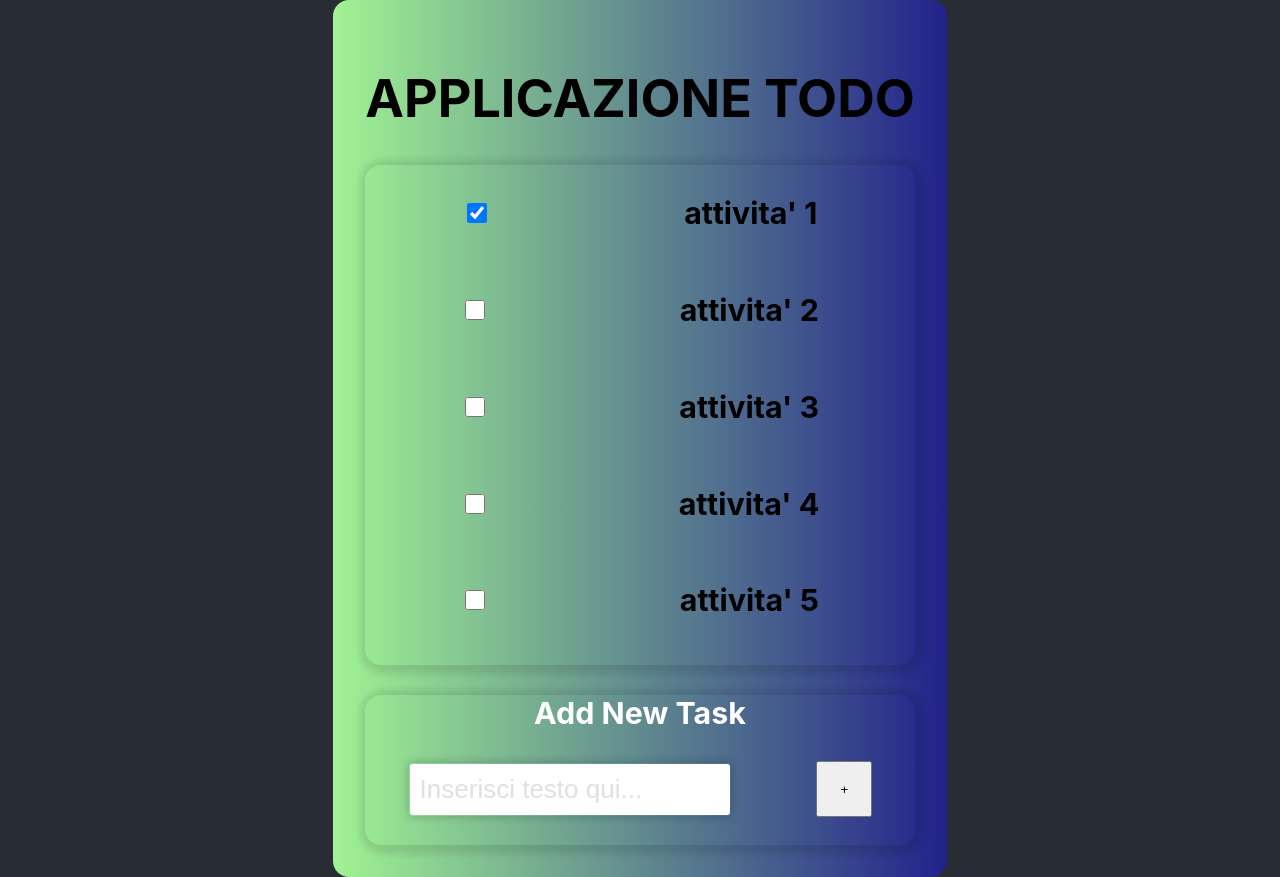
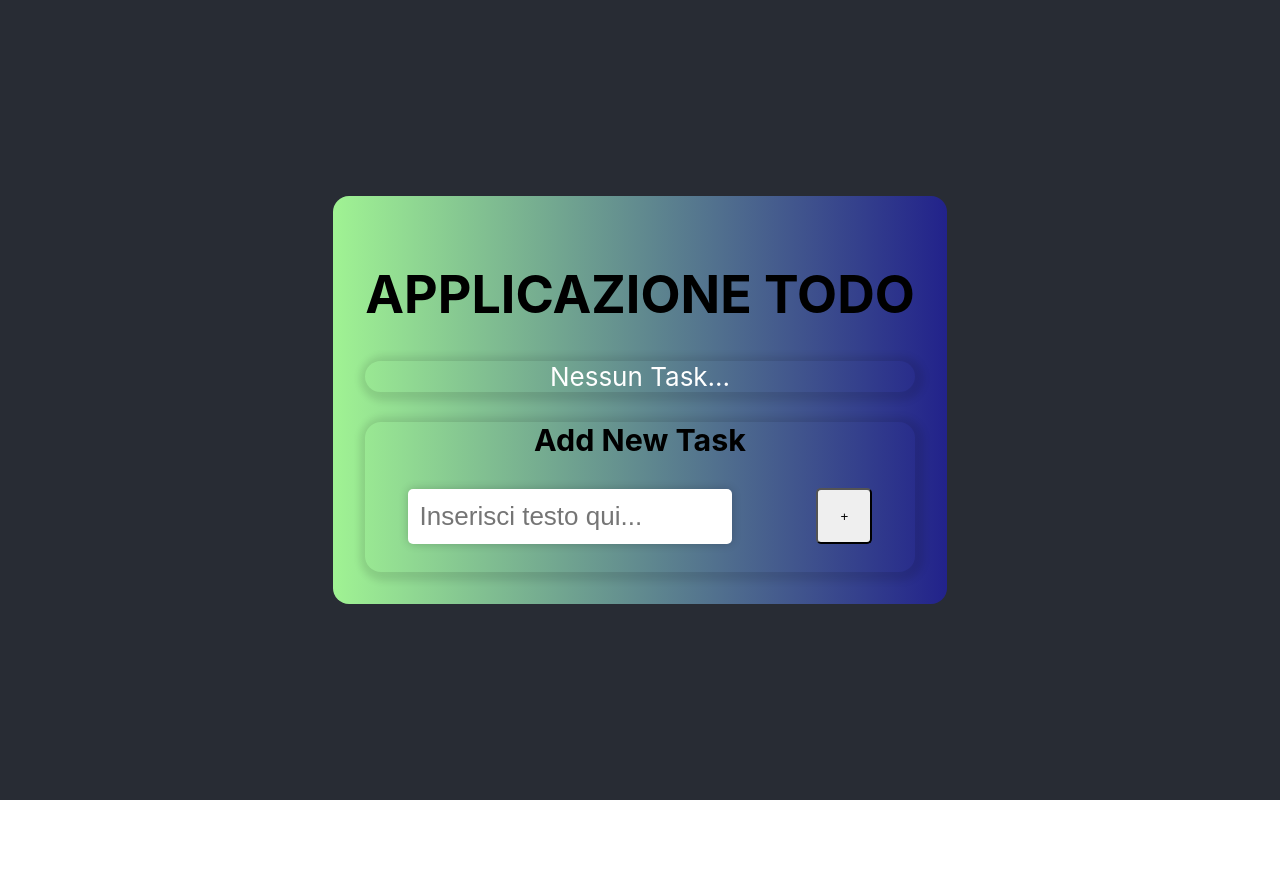
Before and after one commit to Domenico-lel/tutorial, a React (Create React App) app: page / in a window 1280 px wide. After the commit the page ends 800 px from the top, so only its background shows below. Built offline with nearby package versions, Linux system fonts and the light colour scheme.

Commit message:
print on page (TodoApp) and take on input.

```diff
--- a/src/App.css
+++ b/src/App.css
@@ -5,12 +5,6 @@
 .App-logo {
   height: 40vmin;
   pointer-events: none;
-}
-
-@media (prefers-reduced-motion: no-preference) {
-  .App-logo {
-    animation: App-logo-spin infinite 20s linear;
-  }
 }
 
 .App-header {
@@ -28,21 +22,12 @@
   color: #61dafb;
 }
 
-@keyframes App-logo-spin {
-  from {
-    transform: rotate(0deg);
-  }
-  to {
-    transform: rotate(360deg);
-  }
-}
-
 .black{
   color: black;
 }
 
 
-
+/* style main container */
 .widget-app{
   padding: 32px;
   border-radius: 16px;
@@ -52,7 +37,7 @@
 
 .task-list{
   width: 100%;
-  min-height: 500px;
+  min-height: fit-content;
   background-color: transparent;
   border-radius: 16px;
   box-shadow: 2px 2px 7px 7px rgba(0, 0, 0, 0.1);
@@ -68,13 +53,9 @@
   box-shadow: 2px 2px 7px 7px rgba(0, 0, 0, 0.1);
 }
 
-input[type="checkbox"] {
-  width: 20px;
-  height: 20px;
-  cursor: pointer;
-}
 
 
+/* flex class */
 .flex{
   display: flex;
   align-items: center;
@@ -84,6 +65,12 @@ input[type="checkbox"] {
 
 
 
+/* style input */
+input[type="checkbox"] {
+  width: 20px;
+  height: 20px;
+  cursor: pointer;
+}
 
 .gradient-input {
   width: 300px;
@@ -91,28 +78,22 @@ input[type="checkbox"] {
   font-size: 1em;
   border: 2px solid transparent;
   border-radius: 5px;
-  -webkit-background-clip: padding-box;
-  background-clip: padding-box;
   color: black;
   outline: none;
   box-shadow: 0 0 10px rgba(0, 0, 0, 0.2);
-  transition: box-shadow 0.3s ease;
-}
-
-.gradient-input::placeholder {
-  color: #e0e0e0;
 }
 
 .gradient-input:hover {
-  box-shadow: 0 0 10px rgba(0, 0, 255, 0.5);
-  border: 2px solid rgba(0, 0, 255, 0.5);
+  box-shadow: 0 0 10px #22228b;
+  border: 2px solid #22228b;
 }
 
 
-
+/* style button */
 button{
   height: 56px;
   width: 56px;
+  border-radius: 5px;
 }
 
 button:hover {
--- a/src/TodoApp.js
+++ b/src/TodoApp.js
@@ -1,3 +1,4 @@
+import { useState } from "react";
 import NewTaskbar from "./components/NewTaskbar";
 import TaskList from "./components/TaskList";
 
@@ -12,7 +13,7 @@ function TodoApp() {
             done: false,
         }, {
             title: "attivita' 3",
-            done: false,
+            done: true,
         }, {
             title: "attivita' 4",
             done: false,
@@ -22,12 +23,33 @@ function TodoApp() {
         },
     ]
 
+    const [items, setItems] = useState([])
+
+    const handleNewTask = (newTaskName) => {
+
+        var itemscopy = items.slice()
+         itemscopy.push({
+            title: newTaskName,
+            done: false,
+        });
+         setItems(itemscopy)
+        }
+
+    console.log("TodoApp rendered")
+
     return <div className="widget-app">
         <h1 className="black">APPLICAZIONE TODO</h1>
         <TaskList items={
-            fakeItems
+            items
         } />
-        <NewTaskbar/>
+        <NewTaskbar
+            onNewTask={
+                (taskName)=>{
+                    console.log(taskName)
+                    handleNewTask(taskName)
+                }
+            }
+        />
     </div>
 }
 
--- a/src/components/NewTaskbar.js
+++ b/src/components/NewTaskbar.js
@@ -1,16 +1,35 @@
+import { useState } from "react";
+import TaskList from "./TaskList";
+
 function NewTaskbar(
+
   {
-    items = []
-
+    onNewTask = ()=>{}
   }
 ) {
 
+  const[taskName, setTaskName] = useState("")
+
+  console.log("NewTaskBar rendered")
+
+  const handleInput = (inputChecked) => {
+
+    setTaskName(inputChecked)
+  }
+
+
   return <div className="newtask-list">
-    <h3>Add New Task</h3>
+    <h3 className="black">Add New Task</h3>
 
     <div className="flex">
-      <input type="text" placeholder="Inserisci testo qui..." className="gradient-input"></input>
-      <button>+</button>
+      <input onChange={(e)=>{
+        console.log("l'input e' stato cambiato in " + e.target.value)
+
+        handleInput(e.target.value)
+      }} type="text" placeholder="Inserisci testo qui..." className="gradient-input"></input>
+      <button onClick={()=>{
+        onNewTask(taskName)
+      }}>+</button>
     </div>
   </div>
 }
--- a/src/components/TaskList.js
+++ b/src/components/TaskList.js
@@ -5,7 +5,18 @@ function TaskList(
   }
 ) {
 
+  console.log("items rendered " + items.length)
+
   return <div className="task-list">
+
+
+
+    {items.length === 0 &&
+      <p>Nessun Task...</p>
+
+
+    }
+
     {
       items.map(
 
```
